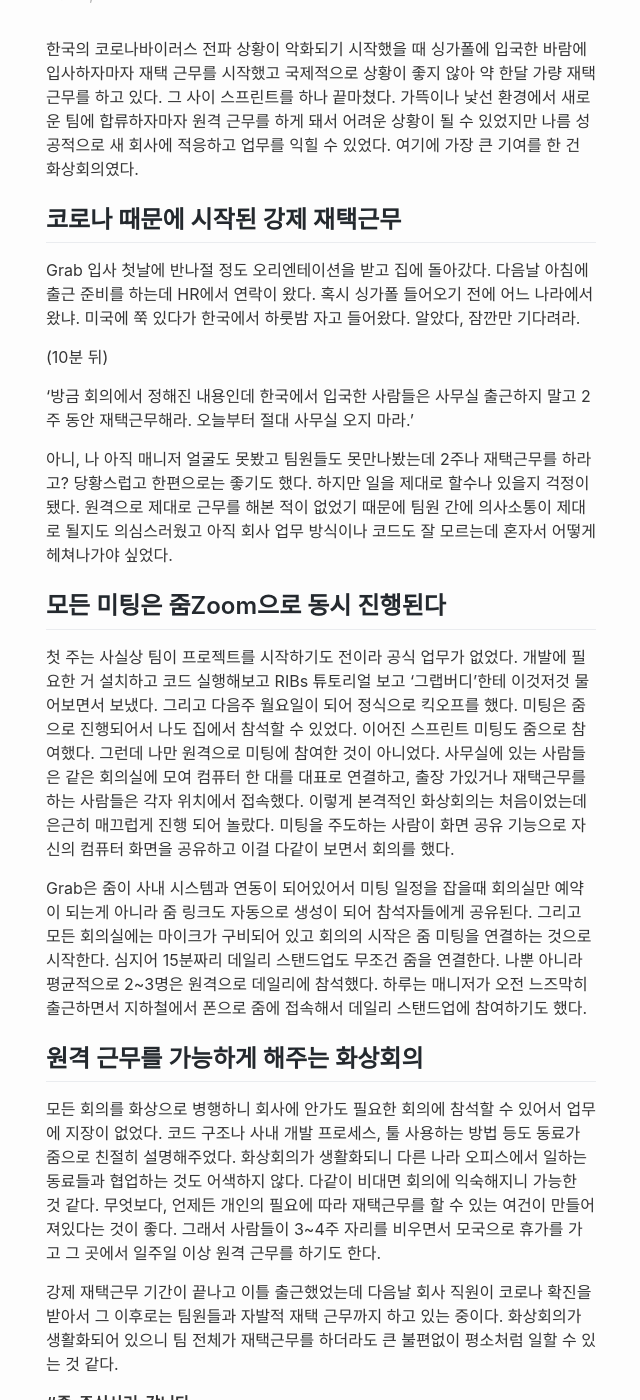
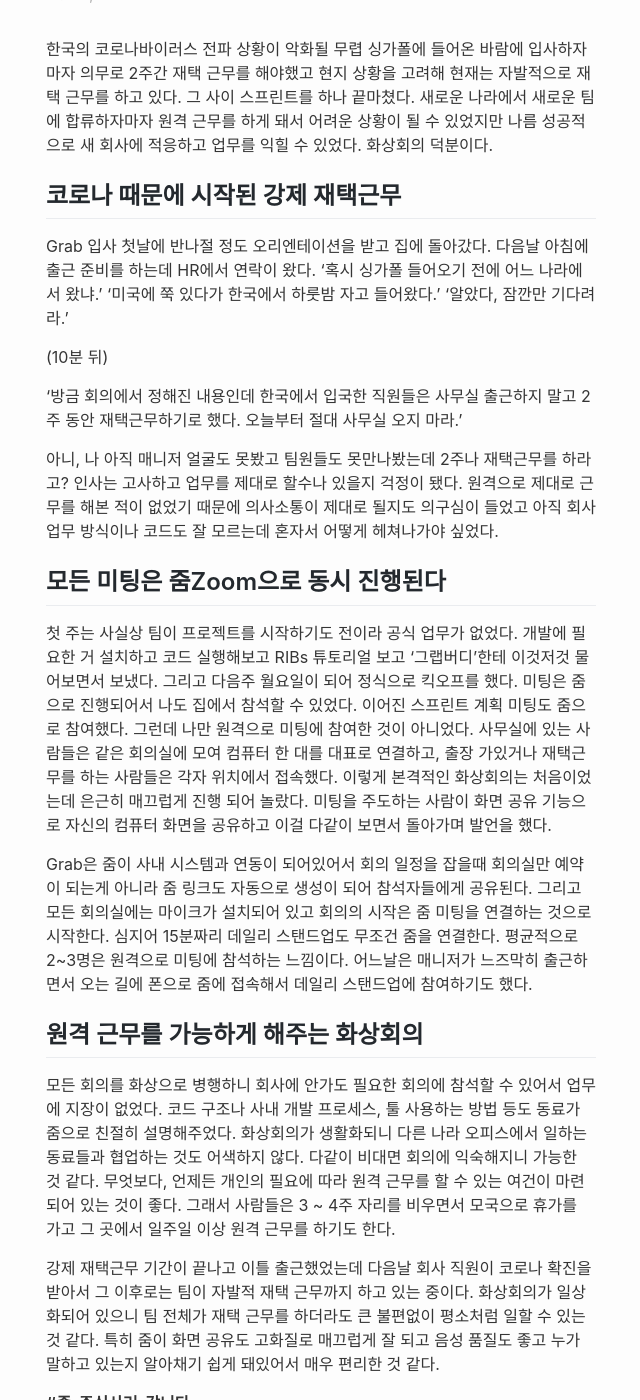
Before and after one commit to nsoojin/nsoojin.github.io, a Jekyll site: the page built from _posts/2020-03-15-wfh.md, in a window 1280 px wide and 1400 px high, scrolled down 201 px. Shown: the whole window, without its empty margins (319-959 px from the left). Built offline with Jekyll 4.4.1, drawn with Linux system fonts in a browser that asks for light colours; comment, search, counter and statistics services are not loaded.

Commit message:
Update 2020-03-15-wfh.md

```diff
--- a/_posts/2020-03-15-wfh.md
+++ b/_posts/2020-03-15-wfh.md
@@ -10,25 +10,25 @@
 meta: {}
 ---
 
-한국의 코로나바이러스 전파 상황이 악화되기 시작했을 때 싱가폴에 입국한 바람에 입사하자마자 재택 근무를 시작했고 국제적으로 상황이 좋지 않아 약 한달 가량 재택 근무를 하고 있다. 그 사이 스프린트를 하나 끝마쳤다. 가뜩이나 낯선 환경에서 새로운 팀에 합류하자마자 원격 근무를 하게 돼서 어려운 상황이 될 수 있었지만 나름 성공적으로 새 회사에 적응하고 업무를 익힐 수 있었다. 여기에 가장 큰 기여를 한 건 화상회의였다.
+한국의 코로나바이러스 전파 상황이 악화될 무렵 싱가폴에 들어온 바람에 입사하자마자 의무로 2주간 재택 근무를 해야했고 현지 상황을 고려해 현재는 자발적으로 재택 근무를 하고 있다. 그 사이 스프린트를 하나 끝마쳤다. 새로운 나라에서 새로운 팀에 합류하자마자 원격 근무를 하게 돼서 어려운 상황이 될 수 있었지만 나름 성공적으로 새 회사에 적응하고 업무를 익힐 수 있었다. 화상회의 덕분이다.
 
 ## 코로나 때문에 시작된 강제 재택근무
-Grab 입사 첫날에 반나절 정도 오리엔테이션을 받고 집에 돌아갔다. 다음날 아침에 출근 준비를 하는데 HR에서 연락이 왔다. 혹시 싱가폴 들어오기 전에 어느 나라에서 왔냐. 미국에 쭉 있다가 한국에서 하룻밤 자고 들어왔다. 알았다, 잠깐만 기다려라.
+Grab 입사 첫날에 반나절 정도 오리엔테이션을 받고 집에 돌아갔다. 다음날 아침에 출근 준비를 하는데 HR에서 연락이 왔다. '혹시 싱가폴 들어오기 전에 어느 나라에서 왔냐.' '미국에 쭉 있다가 한국에서 하룻밤 자고 들어왔다.' '알았다, 잠깐만 기다려라.'
 
 (10분 뒤)
 
-'방금 회의에서 정해진 내용인데 한국에서 입국한 사람들은 사무실 출근하지 말고 2주 동안 재택근무해라. 오늘부터 절대 사무실 오지 마라.'
+'방금 회의에서 정해진 내용인데 한국에서 입국한 직원들은 사무실 출근하지 말고 2주 동안 재택근무하기로 했다. 오늘부터 절대 사무실 오지 마라.'
 
-아니, 나 아직 매니저 얼굴도 못봤고 팀원들도 못만나봤는데 2주나 재택근무를 하라고? 당황스럽고 한편으로는 좋기도 했다. 하지만 일을 제대로 할수나 있을지 걱정이 됐다. 원격으로 제대로 근무를 해본 적이 없었기 때문에 팀원 간에 의사소통이 제대로 될지도 의심스러웠고 아직 회사 업무 방식이나 코드도 잘 모르는데 혼자서 어떻게 헤쳐나가야 싶었다.
+아니, 나 아직 매니저 얼굴도 못봤고 팀원들도 못만나봤는데 2주나 재택근무를 하라고? 인사는 고사하고 업무를 제대로 할수나 있을지 걱정이 됐다. 원격으로 제대로 근무를 해본 적이 없었기 때문에 의사소통이 제대로 될지도 의구심이 들었고 아직 회사 업무 방식이나 코드도 잘 모르는데 혼자서 어떻게 헤쳐나가야 싶었다.
 
 ## 모든 미팅은 줌Zoom으로 동시 진행된다
-첫 주는 사실상 팀이 프로젝트를 시작하기도 전이라 공식 업무가 없었다. 개발에 필요한 거 설치하고 코드 실행해보고 RIBs 튜토리얼 보고 ‘그랩버디’한테 이것저것 물어보면서 보냈다. 그리고 다음주 월요일이 되어 정식으로 킥오프를 했다. 미팅은 줌으로 진행되어서 나도 집에서 참석할 수 있었다. 이어진 스프린트 미팅도 줌으로 참여했다. 그런데 나만 원격으로 미팅에 참여한 것이 아니었다. 사무실에 있는 사람들은 같은 회의실에 모여 컴퓨터 한 대를 대표로 연결하고, 출장 가있거나 재택근무를 하는 사람들은 각자 위치에서 접속했다. 이렇게 본격적인 화상회의는 처음이었는데 은근히 매끄럽게 진행 되어 놀랐다. 미팅을 주도하는 사람이 화면 공유 기능으로 자신의 컴퓨터 화면을 공유하고 이걸 다같이 보면서 회의를 했다.
+첫 주는 사실상 팀이 프로젝트를 시작하기도 전이라 공식 업무가 없었다. 개발에 필요한 거 설치하고 코드 실행해보고 RIBs 튜토리얼 보고 ‘그랩버디’한테 이것저것 물어보면서 보냈다. 그리고 다음주 월요일이 되어 정식으로 킥오프를 했다. 미팅은 줌으로 진행되어서 나도 집에서 참석할 수 있었다. 이어진 스프린트 계획 미팅도 줌으로 참여했다. 그런데 나만 원격으로 미팅에 참여한 것이 아니었다. 사무실에 있는 사람들은 같은 회의실에 모여 컴퓨터 한 대를 대표로 연결하고, 출장 가있거나 재택근무를 하는 사람들은 각자 위치에서 접속했다. 이렇게 본격적인 화상회의는 처음이었는데 은근히 매끄럽게 진행 되어 놀랐다. 미팅을 주도하는 사람이 화면 공유 기능으로 자신의 컴퓨터 화면을 공유하고 이걸 다같이 보면서 돌아가며 발언을 했다.
 
-Grab은 줌이 사내 시스템과 연동이 되어있어서 미팅 일정을 잡을때 회의실만 예약이 되는게 아니라 줌 링크도 자동으로 생성이 되어 참석자들에게 공유된다. 그리고 모든 회의실에는 마이크가 구비되어 있고 회의의 시작은 줌 미팅을 연결하는 것으로 시작한다. 심지어 15분짜리 데일리 스탠드업도 무조건 줌을 연결한다. 나뿐 아니라 평균적으로 2~3명은 원격으로 데일리에 참석했다. 하루는 매니저가 오전 느즈막히 출근하면서 지하철에서 폰으로 줌에 접속해서 데일리 스탠드업에 참여하기도 했다.
+Grab은 줌이 사내 시스템과 연동이 되어있어서 회의 일정을 잡을때 회의실만 예약이 되는게 아니라 줌 링크도 자동으로 생성이 되어 참석자들에게 공유된다. 그리고 모든 회의실에는 마이크가 설치되어 있고 회의의 시작은 줌 미팅을 연결하는 것으로 시작한다. 심지어 15분짜리 데일리 스탠드업도 무조건 줌을 연결한다. 평균적으로 2~3명은 원격으로 미팅에 참석하는 느낌이다. 어느날은 매니저가 느즈막히 출근하면서 오는 길에 폰으로 줌에 접속해서 데일리 스탠드업에 참여하기도 했다.
 
 ## 원격 근무를 가능하게 해주는 화상회의
-모든 회의를 화상으로 병행하니 회사에 안가도 필요한 회의에 참석할 수 있어서 업무에 지장이 없었다. 코드 구조나 사내 개발 프로세스, 툴 사용하는 방법 등도 동료가 줌으로 친절히 설명해주었다. 화상회의가 생활화되니 다른 나라 오피스에서 일하는 동료들과 협업하는 것도 어색하지 않다. 다같이 비대면 회의에 익숙해지니 가능한 것 같다. 무엇보다, 언제든 개인의 필요에 따라 재택근무를 할 수 있는 여건이 만들어져있다는 것이 좋다. 그래서 사람들이 3~4주 자리를 비우면서 모국으로 휴가를 가고 그 곳에서 일주일 이상 원격 근무를 하기도 한다.
+모든 회의를 화상으로 병행하니 회사에 안가도 필요한 회의에 참석할 수 있어서 업무에 지장이 없었다. 코드 구조나 사내 개발 프로세스, 툴 사용하는 방법 등도 동료가 줌으로 친절히 설명해주었다. 화상회의가 생활화되니 다른 나라 오피스에서 일하는 동료들과 협업하는 것도 어색하지 않다. 다같이 비대면 회의에 익숙해지니 가능한 것 같다. 무엇보다, 언제든 개인의 필요에 따라 원격 근무를 할 수 있는 여건이 마련되어 있는 것이 좋다. 그래서 사람들은 3 ~ 4주 자리를 비우면서 모국으로 휴가를 가고 그 곳에서 일주일 이상 원격 근무를 하기도 한다.
 
-강제 재택근무 기간이 끝나고 이틀 출근했었는데 다음날 회사 직원이 코로나 확진을 받아서 그 이후로는 팀원들과 자발적 재택 근무까지 하고 있는 중이다. 화상회의가 생활화되어 있으니 팀 전체가 재택근무를 하더라도 큰 불편없이 평소처럼 일할 수 있는 것 같다.
+강제 재택근무 기간이 끝나고 이틀 출근했었는데 다음날 회사 직원이 코로나 확진을 받아서 그 이후로는 팀이 자발적 재택 근무까지 하고 있는 중이다. 화상회의가 일상화되어 있으니 팀 전체가 재택 근무를 하더라도 큰 불편없이 평소처럼 일할 수 있는 것 같다. 특히 줌이 화면 공유도 고화질로 매끄럽게 잘 되고 음성 품질도 좋고 누가 말하고 있는지 알아채기 쉽게 돼있어서 매우 편리한 것 같다.
 
 **#줌_주식사러_갑니다**
```
